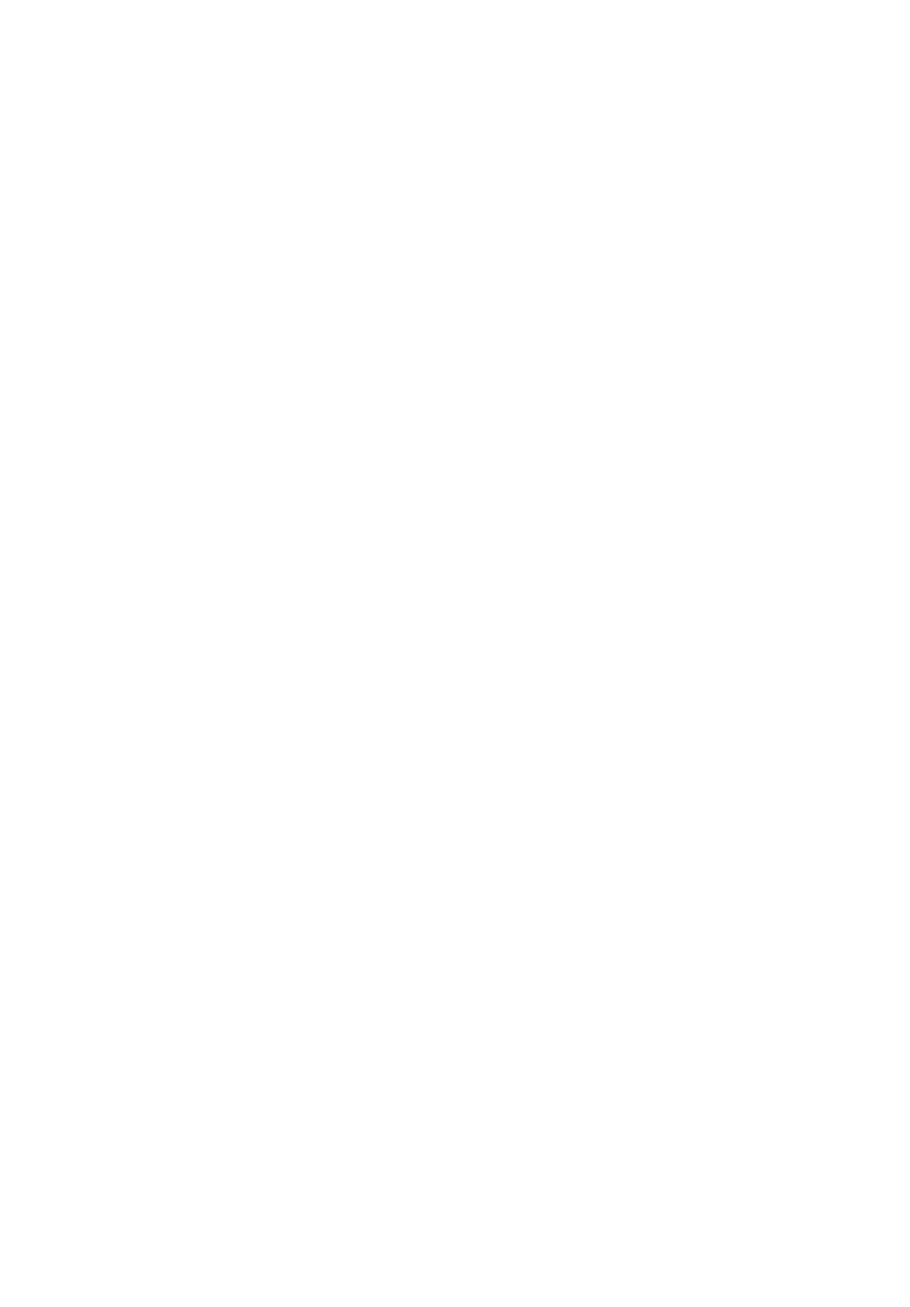
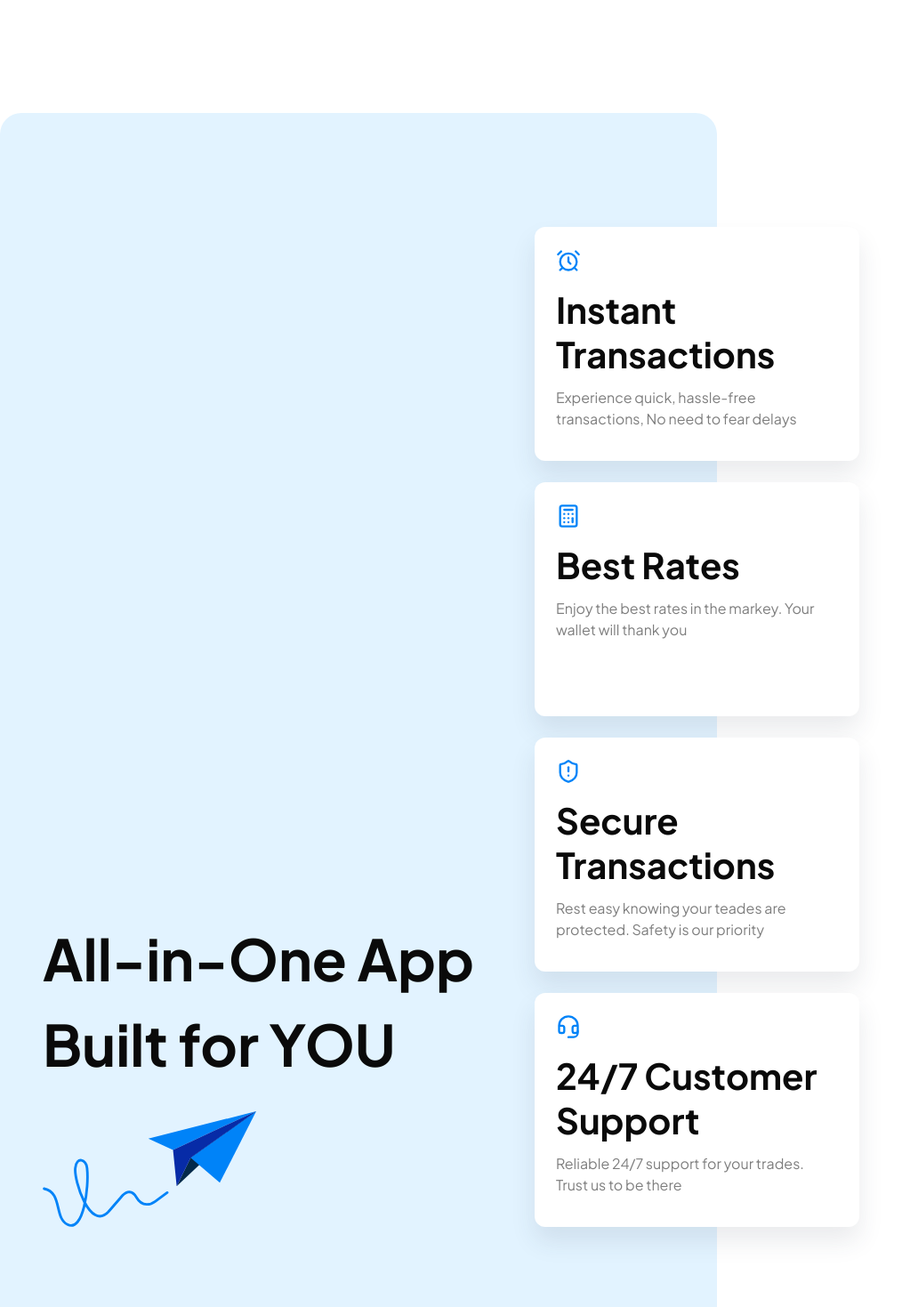
Before and after one commit to 5iveemmy/zabira, a Next.js app: page / in a window 1280 px wide. Shown: the part 2581-4050 px from the top of the page at 89% size, without its empty margins (0-1023 px from the left). Before the commit the page ends 2328 px from the top, so only its background shows below. Built offline with nearby package versions, Linux system fonts and the light colour scheme.

Commit message:
chore: what-we-do component init

```diff
--- a/app/containers/home-page/index.tsx
+++ b/app/containers/home-page/index.tsx
@@ -6,7 +6,12 @@ import dynamic from "next/dynamic";
 const HeroSection = dynamic(() => import("./hero-section"), {
   ssr: false,
 });
+
 const OverviewSection = dynamic(() => import("./overview-section"), {
+  ssr: false,
+});
+
+const WhatWeDo = dynamic(() => import("./what-we-do"), {
   ssr: false,
 });
 
@@ -15,6 +20,7 @@ const HomePage = () => {
     <>
       <HeroSection />
       <OverviewSection />
+      <WhatWeDo />
     </>
   );
 };
--- /dev/null
+++ b/app/containers/home-page/what-we-do.tsx
@@ -0,0 +1,82 @@
+import { AlarmClock, Calculator, Headset, ShieldAlert } from "lucide-react";
+import Image from "next/image";
+import React from "react";
+
+const features = [
+  {
+    title: "Instant Transactions",
+    description:
+      "Experience quick, hassle-free transactions, No need to fear delays",
+    icon: <AlarmClock className="text-brand w-7 h-7 mb-4" />,
+  },
+  {
+    title: "Best Rates",
+    description:
+      "Enjoy the best rates in the markey. Your wallet will thank you",
+    icon: <Calculator className="text-brand w-7 h-7 mb-4" />,
+  },
+  {
+    title: "Secure Transactions",
+    description:
+      "Rest easy knowing your teades are protected. Safety is our priority",
+    icon: <ShieldAlert className="text-brand w-7 h-7 mb-4" />,
+  },
+  {
+    title: "24/7 Customer Support",
+    description: "Reliable 24/7 support for your trades. Trust us to be there",
+    icon: <Headset className="text-brand w-7 h-7 mb-4" />,
+  },
+];
+
+const WhatWeDo = () => {
+  return (
+    <>
+      <section className="custom-container px-3 py-32 ">
+        <div className="text-center">
+          <h1 className="font-bold text-[64px] ">
+            Zabira in <span className="text-brand">60</span> seconds
+          </h1>
+          <p className="text-xl">
+            Trade the world, pay the world: experience finance with Zabira
+          </p>
+        </div>
+      </section>
+      <section className="custom-container pb-32 relative mb-32">
+        <div className="absolute rounded-3xl top-0 h-full -z-10 left-0 lg:w-[63%] bg-[#e2f3ff]" />
+        <div className="pt-32 flex items-end w-full">
+          <div className="lg:min-w-[569px] px-4">
+            <h2 className="text-[64px] font-bold">
+              All-in-One App Built for YOU
+            </h2>
+            <Image
+              src="/plane.svg"
+              width="240"
+              height="130"
+              alt="plane icon"
+              className="mt-7"
+            />
+          </div>
+
+          <div className="flex gap-6  flex-wrap z-30">
+            {features.map(({ title, icon, description }, index) => (
+              <div
+                key={index}
+                className="shadow-feature-card w-[365px] bg-white  p-6 h-[263px] rounded-xl "
+              >
+                {icon}
+                <div>
+                  <h2 className="text-[40px] leading-tight font-bold pb-3">
+                    {title}
+                  </h2>
+                  <p className="text-[#7e7e7e]">{description}</p>
+                </div>
+              </div>
+            ))}
+          </div>
+        </div>
+      </section>
+    </>
+  );
+};
+
+export default WhatWeDo;
--- a/tailwind.config.ts
+++ b/tailwind.config.ts
@@ -59,7 +59,10 @@ const config: Config = {
         md: "calc(var(--radius) - 2px)",
         sm: "calc(var(--radius) - 4px)",
       },
-      boxShadow: { "card-custom": "0px 14px 64px 0px rgba(15, 15, 15, 0.1)" },
+      boxShadow: {
+        "card-custom": "0px 14px 64px 0px rgba(15, 15, 15, 0.1)",
+        "feature-card": "0rem 1rem 1.75rem 0rem rgba(45, 55, 75, 0.1)",
+      },
     },
   },
 
```
Also changed, not shown: public/plane.svg (added).
